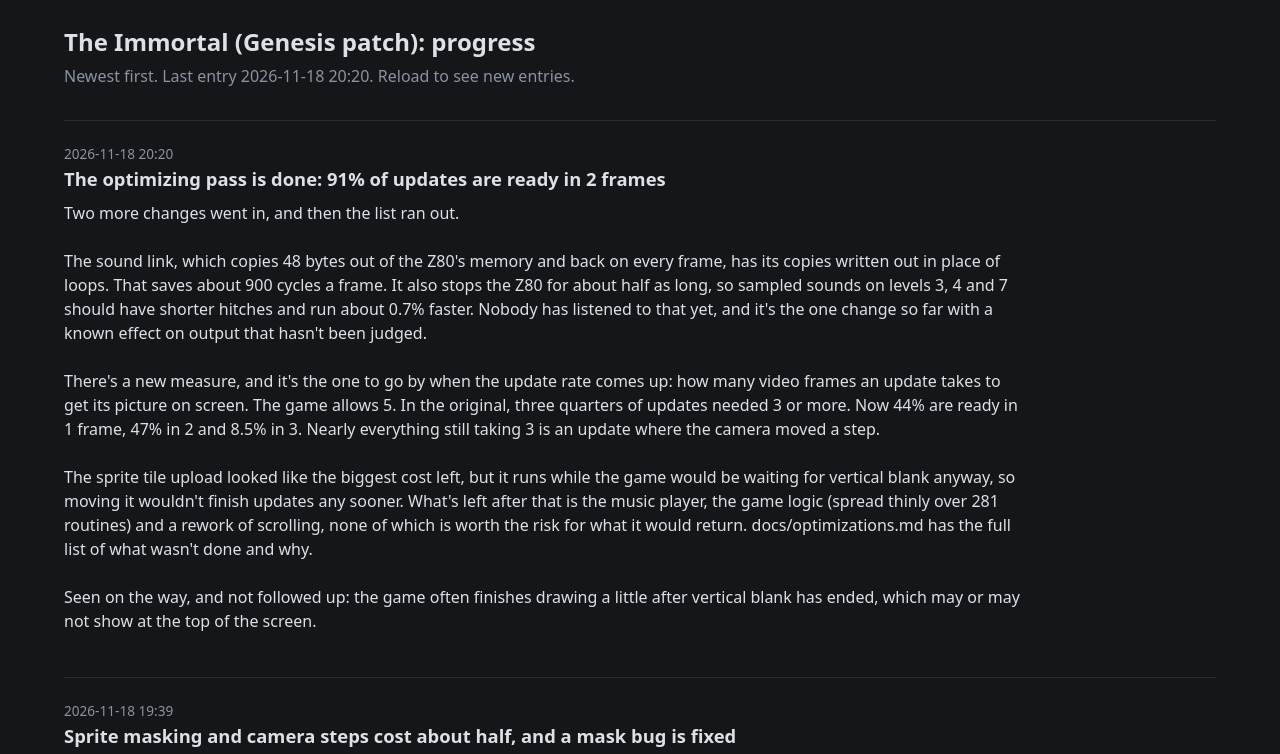
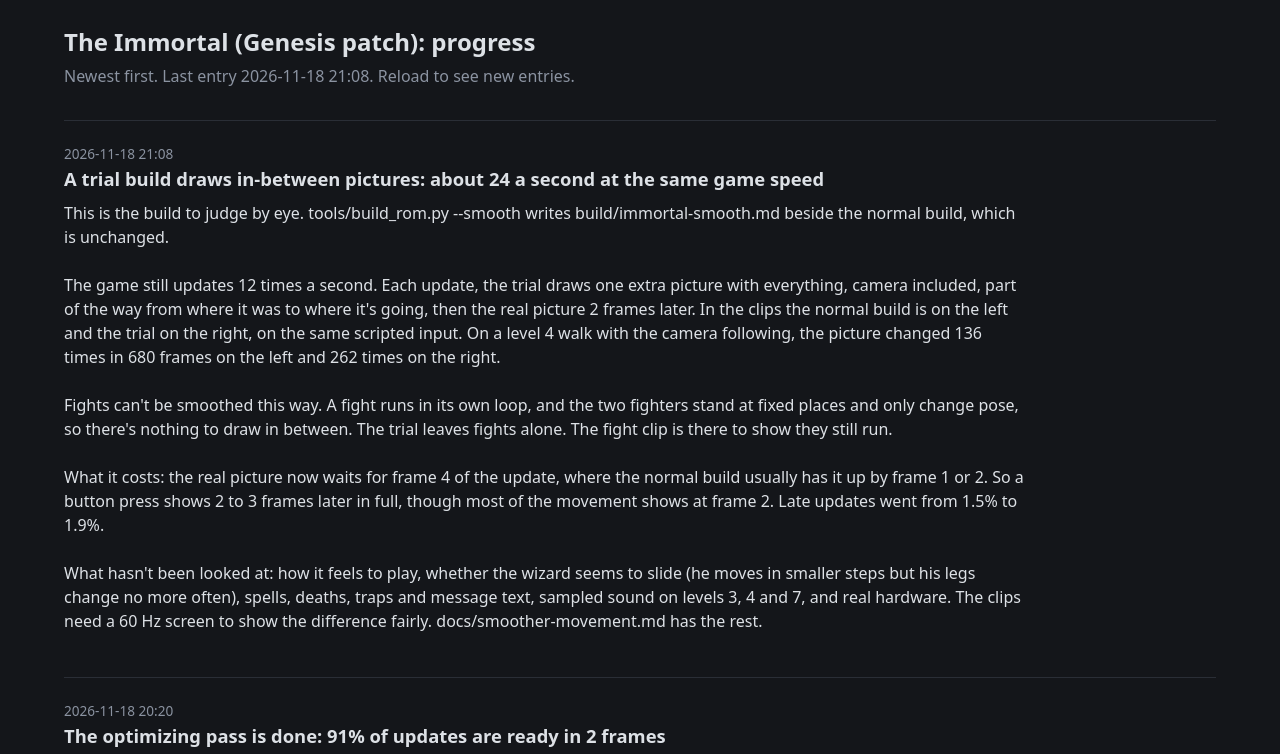
Before and after one commit to satelliteoflove/immortal-genesis-improvement, a plain HTML site: page docs/progress/index.html in a window 1280 px wide. Shown: the top 754 px of the page. Drawn offline with Linux system fonts and the light colour scheme.

Commit message:
Progress page: the in-between pictures trial
Co-Authored-By: Claude Fable 5.2 <noreply@anthropic.com>
Claude-Session: https://claude.ai/code/session_013U91whZSVfiHf5iaWQTyMy

```diff
--- a/docs/progress/index.html
+++ b/docs/progress/index.html
@@ -15,8 +15,16 @@ figcaption { color: #8b93a1; font-size: .8rem; margin-top: .2rem; }
 img, video { image-rendering: pixelated; max-width: 100%; border: 1px solid #2a2e36; background: #000; display: block; }
 </style></head>
 <body><h1>The Immortal (Genesis patch): progress</h1>
-<div class="sub">Newest first. Last entry 2026-11-18 20:20. Reload to see new entries.</div>
-<article><time>2026-11-18 20:20</time><h2>The optimizing pass is done: 91% of updates are ready in 2 frames</h2><p>Two more changes went in, and then the list ran out.
+<div class="sub">Newest first. Last entry 2026-11-18 21:08. Reload to see new entries.</div>
+<article><time>2026-11-18 21:08</time><h2>A trial build draws in-between pictures: about 24 a second at the same game speed</h2><p>This is the build to judge by eye. tools/build_rom.py --smooth writes build/immortal-smooth.md beside the normal build, which is unchanged.
+
+The game still updates 12 times a second. Each update, the trial draws one extra picture with everything, camera included, part of the way from where it was to where it&#x27;s going, then the real picture 2 frames later. In the clips the normal build is on the left and the trial on the right, on the same scripted input. On a level 4 walk with the camera following, the picture changed 136 times in 680 frames on the left and 262 times on the right.
+
+Fights can&#x27;t be smoothed this way. A fight runs in its own loop, and the two fighters stand at fixed places and only change pose, so there&#x27;s nothing to draw in between. The trial leaves fights alone. The fight clip is there to show they still run.
+
+What it costs: the real picture now waits for frame 4 of the update, where the normal build usually has it up by frame 1 or 2. So a button press shows 2 to 3 frames later in full, though most of the movement shows at frame 2. Late updates went from 1.5% to 1.9%.
+
+What hasn&#x27;t been looked at: how it feels to play, whether the wizard seems to slide (he moves in smaller steps but his legs change no more often), spells, deaths, traps and message text, sampled sound on levels 3, 4 and 7, and real hardware. The clips need a 60 Hz screen to show the difference fairly. docs/smoother-movement.md has the rest.</p><div class="media"><figure><video src="local/20261118_210804_smooth_walk_level1.mp4" onerror="this.closest('figure').remove()" controls loop muted autoplay playsinline width="640"></video><figcaption>smooth_walk_level1.mp4</figcaption></figure><figure><video src="local/20261118_210804_smooth_camera_level4.mp4" onerror="this.closest('figure').remove()" controls loop muted autoplay playsinline width="640"></video><figcaption>smooth_camera_level4.mp4</figcaption></figure><figure><video src="local/20261118_210804_smooth_fight_level7.mp4" onerror="this.closest('figure').remove()" controls loop muted autoplay playsinline width="640"></video><figcaption>smooth_fight_level7.mp4</figcaption></figure></div></article><article><time>2026-11-18 20:20</time><h2>The optimizing pass is done: 91% of updates are ready in 2 frames</h2><p>Two more changes went in, and then the list ran out.
 
 The sound link, which copies 48 bytes out of the Z80&#x27;s memory and back on every frame, has its copies written out in place of loops. That saves about 900 cycles a frame. It also stops the Z80 for about half as long, so sampled sounds on levels 3, 4 and 7 should have shorter hitches and run about 0.7% faster. Nobody has listened to that yet, and it&#x27;s the one change so far with a known effect on output that hasn&#x27;t been judged.
 
```
Also changed, not shown: docs/progress/entries.json (+10 -0 lines).
